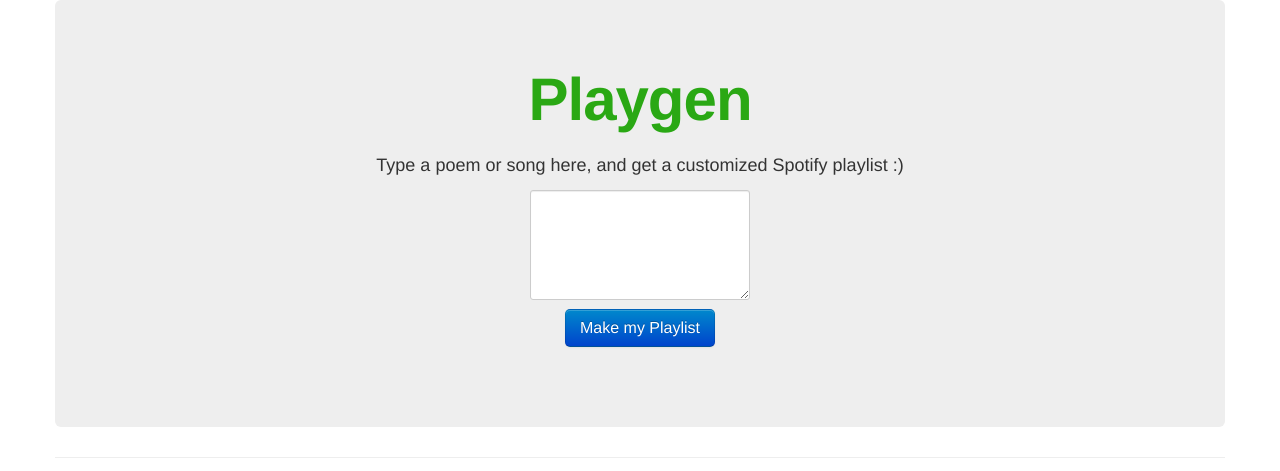
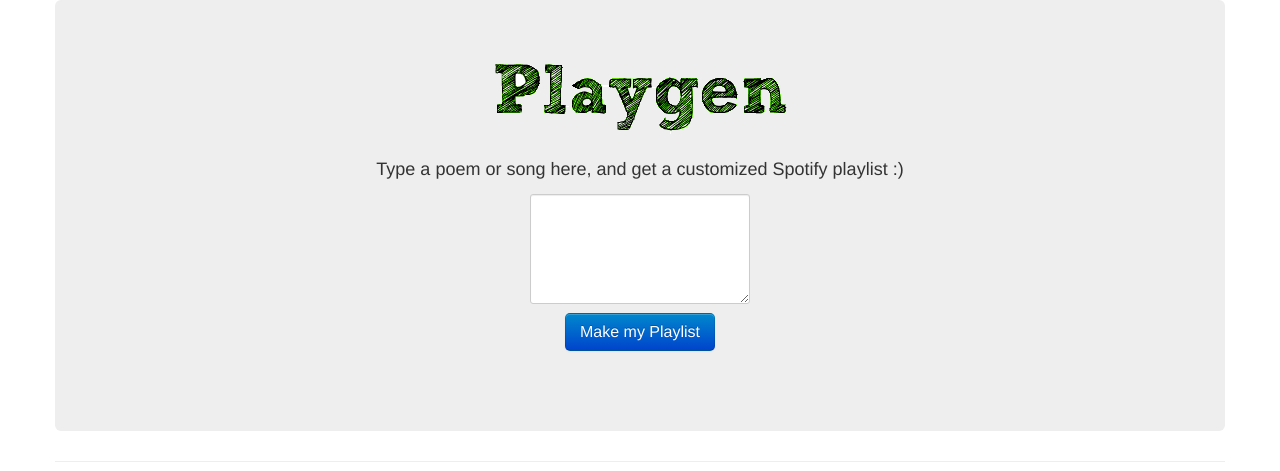
Before and after one commit to d-reinhold/playgen, a Flask app: page / in a window 1280 px wide. Shown: the top 471 px of the page. Run offline with Flask 2, Linux system fonts and the light colour scheme; some libraries are stand-ins or nearby versions.

Commit message:
Fixed edge case where the phrase is a single song title, added new logo :)

```diff
--- a/generate_playlist.py
+++ b/generate_playlist.py
@@ -79,8 +79,10 @@ def gen(r,c,n,l,dp_table):
             if v is not None and k != 'query' and k != 'solution':
               matches.append(v)
               sol = get_solution(matches,dp_table['query'].lower())
+              #print sol
               if sol != [False]:
                 dp_table['solution'] = sol
+                return sol
         else:
           return dp_table['solution']
   return [None]
--- a/templates/home.html
+++ b/templates/home.html
@@ -2,7 +2,7 @@
 {% block body %}
 <!-- Main hero unit for a primary marketing message or call to action -->
 <div class="hero-unit">
-  <center><a href='/' id='playgen'><h1>Playgen</h1></a><center>
+  <center><a href='/' id='playgen'><img src="{{ url_for('static', filename='img/playgen-trans.png') }}"></a><center>
 	<br>
   <p>Type a poem or song here, and get a customized Spotify playlist :) </p>
   <form action="{{ url_for('create_playlist') }}" method="post" id="create-playlist">
--- a/templates/no_playlist.html
+++ b/templates/no_playlist.html
@@ -1,7 +1,7 @@
 {% extends "layout.html" %}
 {% block body %}
 <div class="hero-unit">
-  <center><a href='/' id='playgen'><h1>Playgen</h1></a><center>
+  <center><a href='/' id='playgen'><img src="{{ url_for('static', filename='img/playgen-trans.png') }}"></a><center>
 	<br>
   <p>Sorry, we couldn't make a playlist for this phrase: </p>
   <p><i>{{query}}</i></p>
--- a/templates/playlist.html
+++ b/templates/playlist.html
@@ -1,7 +1,7 @@
 {% extends "layout.html" %}
 {% block body %}
 <div class="hero-unit">
-  <center><a href='/' id='playgen'><h1>Playgen</h1></a><center>
+  <center><a href='/' id='playgen'><img src="{{ url_for('static', filename='img/playgen-trans.png') }}"></a><center>
 	<br>
   <p>Here's your new playlist! Enjoy! :) </p>
   <ul class = "unstyled">
```
Also changed, not shown: static/img/playgen-trans.png (added), static/img/playgen.png (added).
